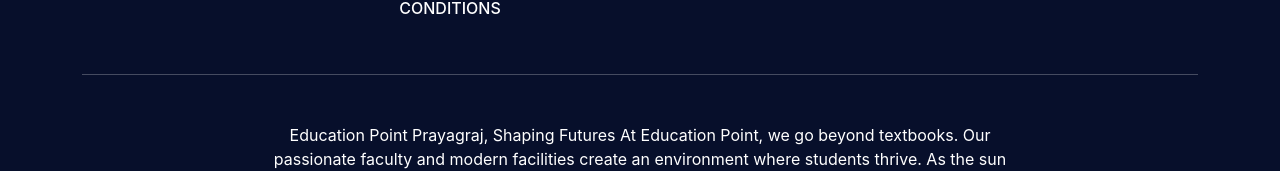
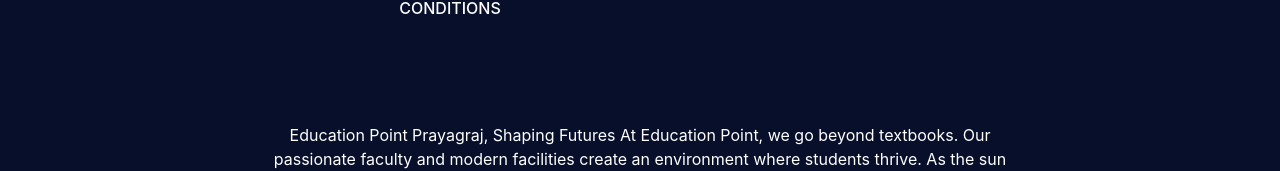
Before and after one commit to tripathis0099/EdpointFrontend, a React (Create React App) app: page / in a window 1280 px wide. Shown: the part 2559-2730 px from the top of the page. Built offline with nearby package versions, Linux system fonts and the light colour scheme; no server answers.

Commit message:
-gallery

```diff
--- a/src/components/footer/footer.js
+++ b/src/components/footer/footer.js
@@ -49,7 +49,7 @@
             </div>
           </div>
         </section>
-        <hr className="my-5" />
+        <hr className="my-5" style={{opacity:'0',position:'relative'}}/>
         <section className="mb-5">
           <div className="row d-flex justify-content-center">
             <div className="col-lg-8">
```
